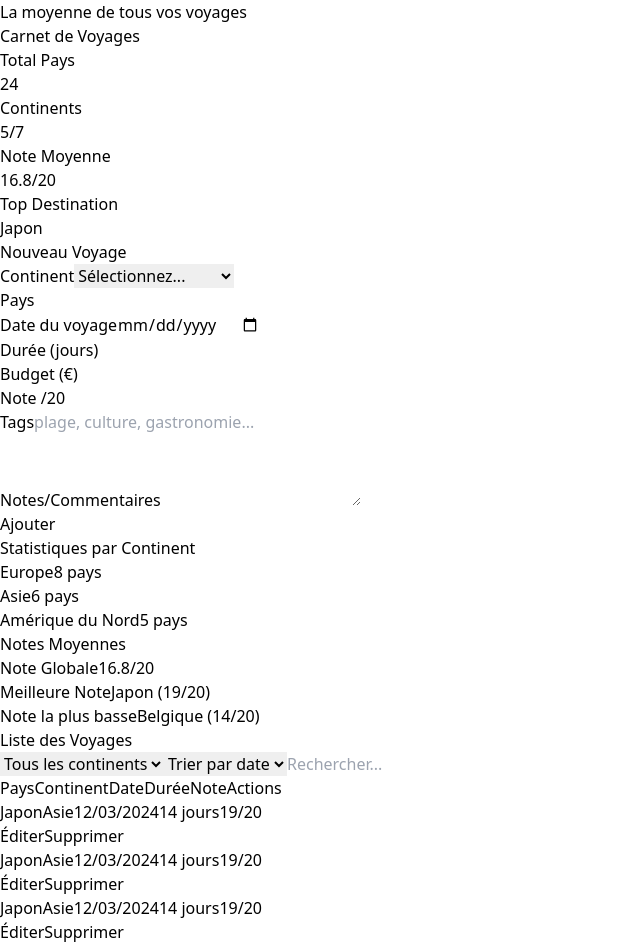
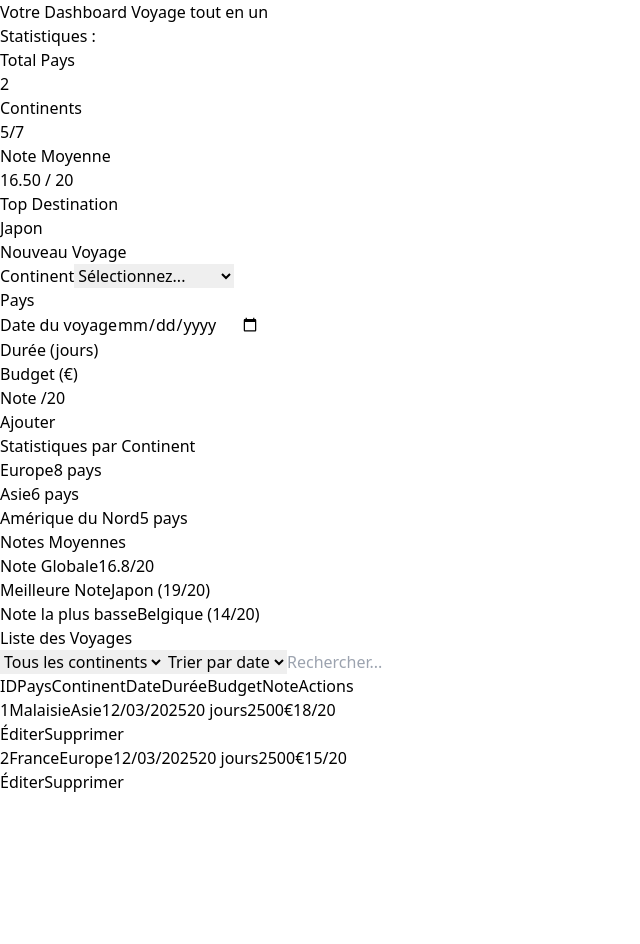
Before and after one commit to YacineBoukliff/ProjetVoyageReact, a React (Vite) app in the folder Voyage-V2/: page / in a window 1280 px wide. Shown: the whole page, without its empty margins (0-640 px from the left). After the commit the page ends 800 px from the top, so only its background shows below. Built offline with nearby package versions, Linux system fonts and the light colour scheme.

Commit message:
Ajout de la moyenne et du totalPays

```diff
--- a/Voyage-V2/package.json
+++ b/Voyage-V2/package.json
@@ -10,6 +10,7 @@
     "preview": "vite preview"
   },
   "dependencies": {
+    "prop-types": "^15.8.1",
     "react": "^18.3.1",
     "react-dom": "^18.3.1"
   },
--- a/Voyage-V2/src/App.jsx
+++ b/Voyage-V2/src/App.jsx
@@ -5,15 +5,16 @@ import ListeVoyage from "./components/ProjetVoyageV2/ListeVoyage"
 import Statistiques from "./components/ProjetVoyageV2/Statistique"
 import Layout from "./components/ProjetVoyageV2/Structure"
 
+const App = () => {
 
+console.log("Strict")
 
-
-const App = () => {
   const [tableau, setTableau] = useState(() => {
     const DataTableau = localStorage.getItem('tableau')
     return DataTableau ? JSON.parse(DataTableau) : [
-      {id: 1, continent: "Asie", pays: "Malaisie", note: 18},
-      // ...
+      {id: 1, continent: "Asie", pays: "Malaisie", Date:"12/03/2025", Duree: 20, Budget: 2500, note: 18 ,},
+      {id: 2, continent: "Europe", pays: "France", Date:"12/03/2025", Duree: 20, Budget: 2500, note: 15 ,},
+
     ]
   })
 
@@ -25,12 +26,23 @@ const App = () => {
     setTableau(tableau.filter(t => t.id !== id))
   }
 
+  const CalculMoyenne = () => {
+    const somme = tableau.reduce((acc,element) => acc + element.note, 0)
+    const moyenne = somme / tableau.length
+    return moyenne
+  }
+
+  const Totalpays = () => {
+    const PaysTotal = tableau.length
+    return PaysTotal
+  }
+
   return (
     <Layout>
-      <Header />
+      <Header CalculMoyenne={CalculMoyenne()}  PaysTotal={Totalpays()}/>
       <div className="grid md:grid-cols-2 gap-6 mb-8">
         <AjouterFormulaire />
-        <Statistiques />
+        <Statistiques PaysTotal={Totalpays()} />
       </div>
       <ListeVoyage
         tableau={tableau}
--- a/Voyage-V2/src/components/ProjetVoyageV2/AjouterFormulaire.jsx
+++ b/Voyage-V2/src/components/ProjetVoyageV2/AjouterFormulaire.jsx
@@ -60,22 +60,6 @@ const AjouterFormulaire = () => {
             </div>
           </div>
 
-          {/* Tags */}
-          <div>
-            <label className="block text-sm font-medium text-gray-700 mb-1">
-              Tags
-            </label>
-            <input type="text" placeholder="plage, culture, gastronomie..." className="w-full px-3 py-2 bg-gray-50 border border-gray-300 rounded-lg focus:ring-2 focus:ring-blue-500" />
-          </div>
-
-          {/* Commentaires */}
-          <div>
-            <label className="block text-sm font-medium text-gray-700 mb-1">
-              Notes/Commentaires
-            </label>
-            <textarea rows="3" className="w-full px-3 py-2 bg-gray-50 border border-gray-300 rounded-lg focus:ring-2 focus:ring-blue-500 resize-none"></textarea>
-          </div>
-
           <div className="flex justify-end">
             <button type="submit" className="px-6 py-2 bg-gradient-to-r from-blue-500 to-indigo-600 text-white font-medium rounded-lg hover:from-blue-600 hover:to-indigo-700 focus:ring-2 focus:ring-blue-500 focus:ring-offset-2 transition-all">
               Ajouter
--- a/Voyage-V2/src/components/ProjetVoyageV2/Header.jsx
+++ b/Voyage-V2/src/components/ProjetVoyageV2/Header.jsx
@@ -1,16 +1,19 @@
-// Header.js
-const Header = () => {
+
+
+
+
+const Header = ({CalculMoyenne , PaysTotal}) => {
     return (
-      <div className="flex flex-col md:flex-row gap-6 mb-8">
-        <div className="flex-1">
-          <h1 className="text-3xl md:text-4xl font-bold tracking-tight text-center md:text-left mb-4 bg-gradient-to-r from-cyan-500 via-blue-600 to-indigo-600 text-transparent bg-clip-text">
-            Carnet de Voyages
+      <div className="flex flex-col md:flex-row gap-10 mb-8">
+        <div className="flex">
+          <h1 className="text-3xl  md:text-4xl font-bold tracking-tight py-2 text-center md:text-left mb-4 bg-gradient-to-r from-cyan-500 via-blue-600 to-indigo-600 text-transparent bg-clip-text">
+           Statistiques :
           </h1>
         </div>
-        <div className="grid grid-cols-2 md:grid-cols-4 gap-4">
+        <div className="grid grid-cols-2 md:grid-cols-4 gap-8">
           <div className="bg-white p-4 rounded-xl shadow-sm">
             <p className="text-sm text-gray-600">Total Pays</p>
-            <p className="text-2xl font-bold text-gray-900">24</p>
+            <p className="text-2xl font-bold text-gray-900">{PaysTotal}</p>
           </div>
           <div className="bg-white p-4 rounded-xl shadow-sm">
             <p className="text-sm text-gray-600">Continents</p>
@@ -18,7 +21,7 @@ const Header = () => {
           </div>
           <div className="bg-white p-4 rounded-xl shadow-sm">
             <p className="text-sm text-gray-600">Note Moyenne</p>
-            <p className="text-2xl font-bold text-blue-600">16.8/20</p>
+            <p className="text-2xl font-bold text-blue-600">{CalculMoyenne.toFixed(2)} / 20</p>
           </div>
           <div className="bg-white p-4 rounded-xl shadow-sm">
             <p className="text-sm text-gray-600">Top Destination</p>
--- a/Voyage-V2/src/components/ProjetVoyageV2/ListeVoyage.jsx
+++ b/Voyage-V2/src/components/ProjetVoyageV2/ListeVoyage.jsx
@@ -1,11 +1,13 @@
 
-const ListeVoyage = ({SupprimerElementTableau}) => {
+import PropTypes from 'prop-types';
+
+const ListeVoyage = ({tableau, SupprimerElementTableau}) => {
   return (
     <div className="bg-white rounded-xl shadow-sm overflow-hidden">
-        <div className="p-6 border-b border-gray-200">
-          <div className="flex justify-between items-center">
+      <div className="p-4 md:p-6 border-b border-gray-200">
+        <div className="flex flex-col md:flex-row md:justify-between md:items-center gap-4">
           <h2 className="text-xl font-semibold text-gray-800">Liste des Voyages</h2>
-            <div className="flex gap-4">
+          <div className="flex flex-col sm:flex-row gap-4">
             <select className="px-3 py-1.5 bg-gray-50 border border-gray-300 rounded-lg text-sm">
               <option>Tous les continents</option>
               <option>Europe</option>
@@ -22,28 +24,36 @@ const ListeVoyage = ({SupprimerElementTableau}) => {
         </div>
       </div>
 
-        <div className="divide-y divide-gray-200">
-          <div className="grid grid-cols-6 gap-4 px-6 py-3 bg-gray-50">
+      <div className="overflow-x-auto">
+        <div className="divide-y divide-gray-200 min-w-[800px]">
+          <div className="grid grid-cols-8 gap-4 px-6 py-3 bg-gray-50">
+            <span className="text-sm font-medium text-gray-600">ID</span>
             <span className="text-sm font-medium text-gray-600">Pays</span>
             <span className="text-sm font-medium text-gray-600">Continent</span>
             <span className="text-sm font-medium text-gray-600">Date</span>
             <span className="text-sm font-medium text-gray-600">Durée</span>
+            <span className="text-sm font-medium text-gray-600">Budget</span>
             <span className="text-sm font-medium text-gray-600">Note</span>
             <span className="text-sm font-medium text-gray-600">Actions</span>
           </div>
 
-          {[1, 2, 3].map((item) => (
-            <div key={item} className="grid grid-cols-6 gap-4 px-6 py-4 hover:bg-gray-50">
-              <span className="text-gray-900 font-medium">Japon</span>
-              <span className="text-gray-600">Asie</span>
-              <span className="text-gray-600">12/03/2024</span>
-              <span className="text-gray-600">14 jours</span>
-              <span className="text-blue-600 font-medium">19/20</span>
+          {tableau.map((item) => (
+            <div key={item.id} className="grid grid-cols-8 gap-4 px-6 py-4 hover:bg-gray-50">
+              <span className="text-gray-900 font-medium">{item.id}</span>
+              <span className="text-gray-900 font-medium">{item.pays}</span>
+              <span className="text-gray-600">{item.continent}</span>
+              <span className="text-gray-600">{item.Date}</span>
+              <span className="text-gray-600">{item.Duree} jours</span>
+              <span className="text-gray-600">{item.Budget}€</span>
+              <span className="text-blue-600 font-medium">{item.note}/20</span>
               <div className="flex gap-2">
-                <button className="px-2 py-1 text-sm text-blue-600 hover:bg-blue-50 rounded">
+                <button className="px-2 py-1 text-sm text-blue-600 hover:bg-blue-50 rounded whitespace-nowrap">
                   Éditer
                 </button>
-                <button onClick={() => {SupprimerElementTableau(id)}} className="px-2 py-1 text-sm text-red-600 hover:bg-red-50 rounded">
+                <button
+                  onClick={() => SupprimerElementTableau(item.id)}
+                  className="px-2 py-1 text-sm text-red-600 hover:bg-red-50 rounded whitespace-nowrap"
+                >
                   Supprimer
                 </button>
               </div>
@@ -51,7 +61,25 @@ const ListeVoyage = ({SupprimerElementTableau}) => {
           ))}
         </div>
       </div>
+    </div>
   );
 };
 
+ListeVoyage.propTypes = {
+  tableau: PropTypes.arrayOf(
+    PropTypes.shape({
+      id: PropTypes.number.isRequired,
+      pays: PropTypes.string.isRequired,
+      continent: PropTypes.string.isRequired,
+      Date: PropTypes.string.isRequired,
+      Duree: PropTypes.number.isRequired,
+      Budget: PropTypes.number.isRequired,
+      note: PropTypes.number.isRequired,
+      Tags: PropTypes.string,
+      Commentaire: PropTypes.string
+    })
+  ).isRequired,
+  SupprimerElementTableau: PropTypes.func.isRequired
+};
+
 export default ListeVoyage;
--- a/Voyage-V2/src/components/ProjetVoyageV2/Structure.jsx
+++ b/Voyage-V2/src/components/ProjetVoyageV2/Structure.jsx
@@ -1,9 +1,9 @@
 const Layout = ({ children }) => {
     return (
       <div className="min-h-screen bg-gray-50 py-12 px-4">
-        <div className="max-w-3xl mx-auto">
+        <div className="max-w-5xl mx-auto">
           <h1 className="text-xl md:text-3xl font-bold tracking-tight text-center hover:scale-105 transition-transform cursor-text bg-gradient-to-r from-cyan-300 via-blue-600 to-indigo-600 text-transparent bg-clip-text mb-8">
-            La moyenne de tous vos voyages
+           Votre Dashboard Voyage tout en un
           </h1>
           {children}
         </div>
```
Also changed, not shown: 1 other file (tests, documents, lock files or other folders). Lines whose indentation alone changed are shown as unchanged.
